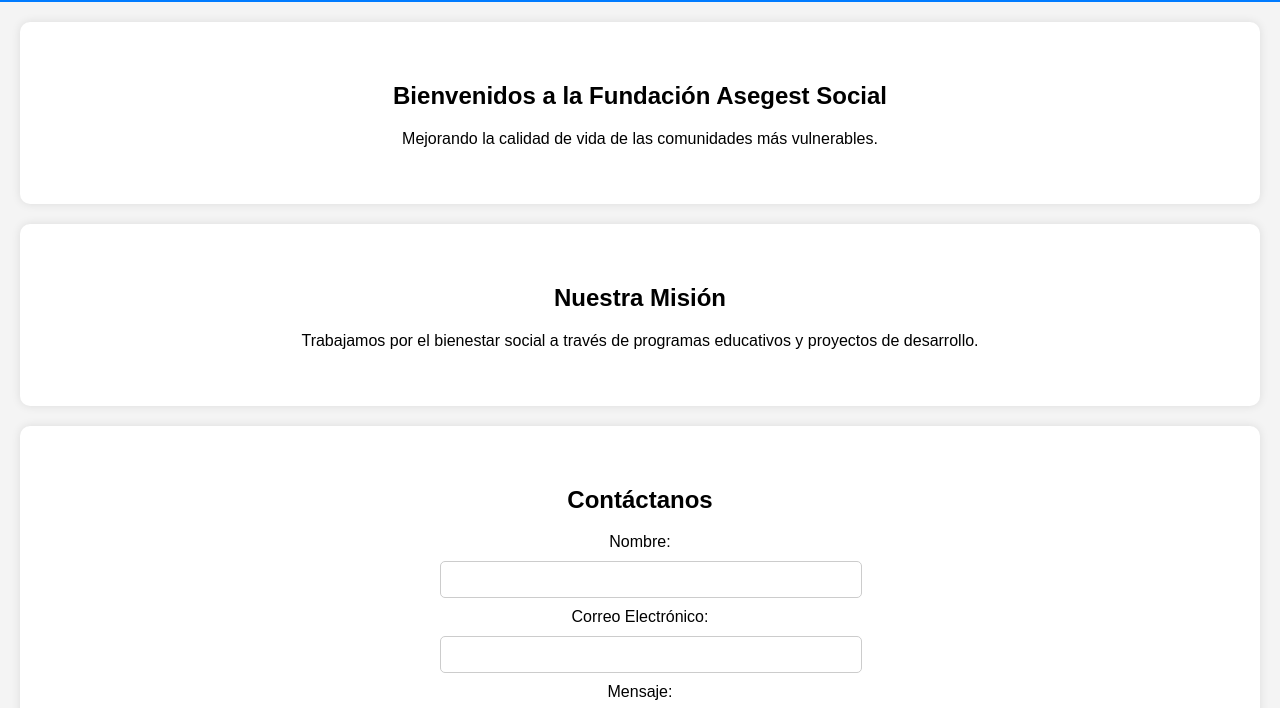
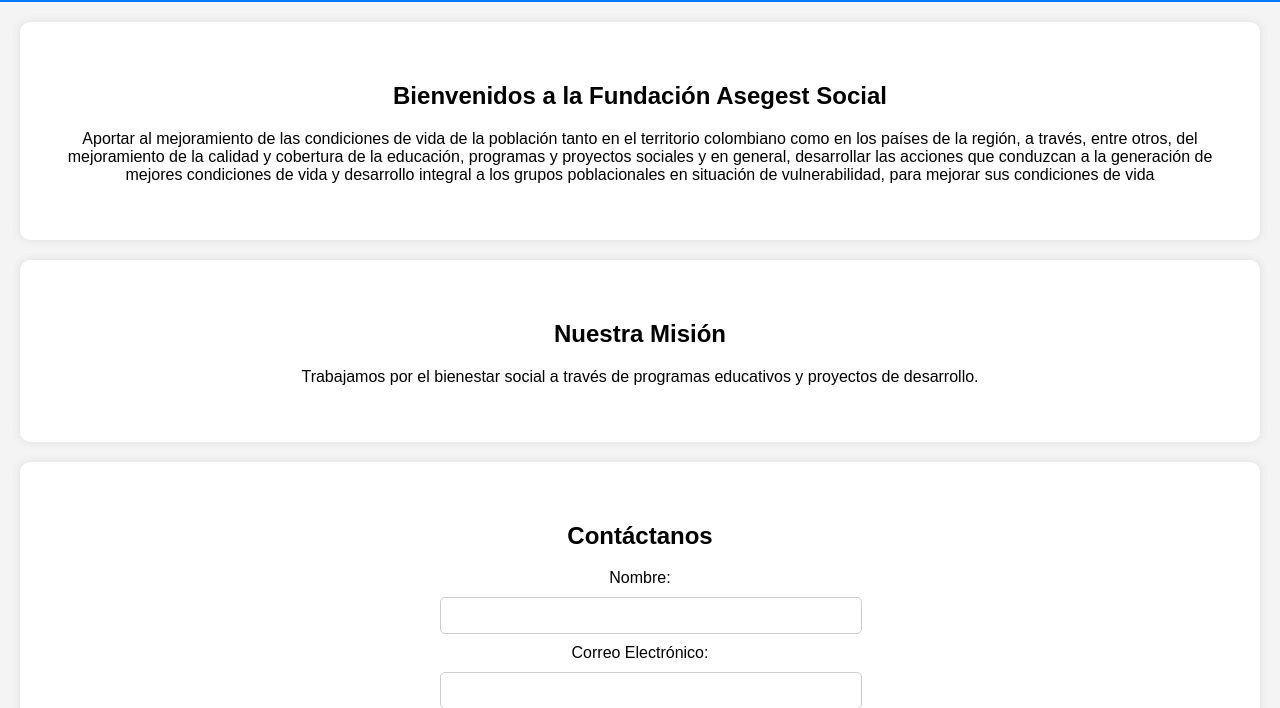
Before and after one commit to fundacionasegestsocial/fundacionasegestsocial, a plain HTML site: page index.html in a window 1280 px wide. Shown: the part 92-800 px from the top of the page. Drawn offline with Linux system fonts and the light colour scheme.

Commit message:
index.html

```diff
--- a/index.html
+++ b/index.html
@@ -22,7 +22,7 @@
 
     <section id="inicio">
         <h1>Bienvenidos a la Fundación Asegest Social</h1>
-        <p>Mejorando la calidad de vida de las comunidades más vulnerables.</p>
+        <p>Aportar al mejoramiento de las condiciones de vida de la población tanto en el territorio colombiano como en los países de la región, a través, entre otros, del mejoramiento de la calidad y cobertura de la educación, programas y proyectos sociales y en general, desarrollar las acciones que conduzcan a la generación de mejores condiciones de vida y desarrollo integral a los grupos poblacionales en situación de vulnerabilidad, para mejorar sus condiciones de vida</p>
     </section>
 
     <section id="mision">
```
